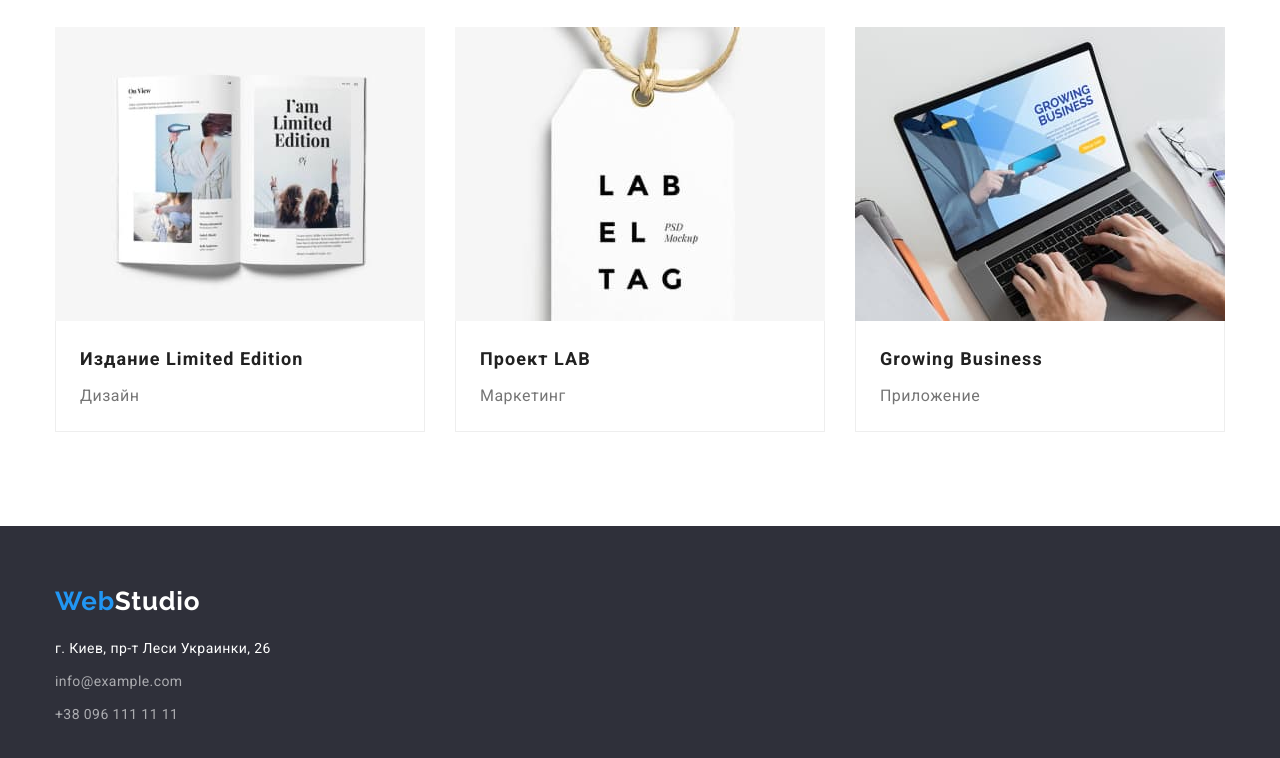
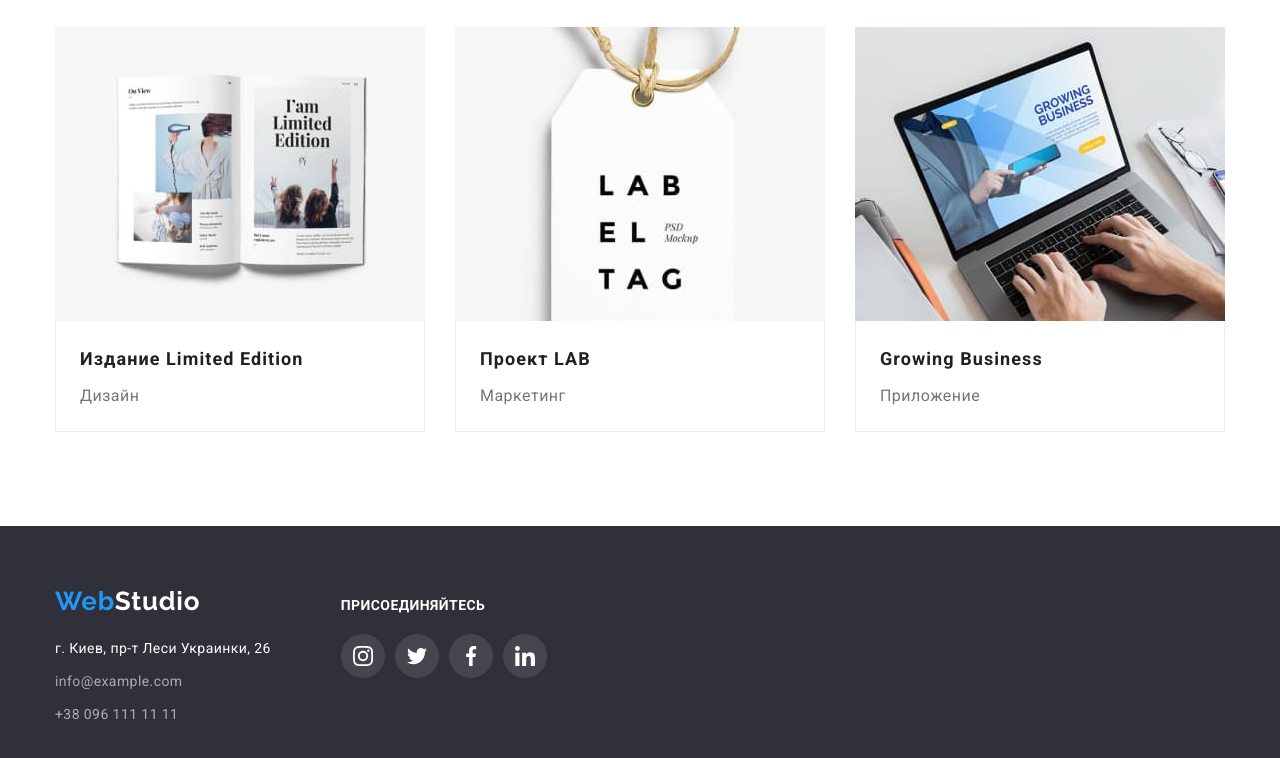
Before and after one commit to sanlander/goit-markup-hw-04, a plain HTML site: page portfolio.html in a window 1280 px wide. Shown: the part 1100-1858 px from the top of the page. Drawn offline with nearby package versions, Linux system fonts and the light colour scheme.

Commit message:
правки

```diff
--- a/css/styles.css
+++ b/css/styles.css
@@ -102,7 +102,6 @@ color: var(--second-text-color);
 .contacts-item {
     margin: auto 10px auto 0;
     }
-
 
 .nav-item a {
 align-items: center;
@@ -262,7 +261,7 @@ margin-right: 30px;
     align-items: center;
     fill: #afb1b8;
 }
-.soc-link a:hover{
+.soc-link a:hover, .soc-link a:focus{
     background-color: var(--accent-background-color);
     fill: #FFFFFF;
 }
@@ -289,7 +288,7 @@ margin-right: 30px;
     align-items: center;
     fill: #afb1b8;
 }
-.clients-item a:hover{
+.clients-item a:hover, .clients-item a:focus{
 fill: var(--accent-text-color);
 border-color: var(--accent-text-color);
 }
@@ -317,12 +316,11 @@ border-color: var(--accent-text-color);
     max-width: 100%;
     height: auto;
 }
-.examples .item:hover {
-
-box-sizing: border-box;
-box-shadow: 0px 1px 1px rgba(0, 0, 0, 0.12),
-0px 4px 4px rgba(0, 0, 0, 0.06),
-1px 4px 6px rgba(0, 0, 0, 0.16);
+.examples .item:hover{
+    box-sizing: border-box;
+    box-shadow: 0px 1px 1px rgba(0, 0, 0, 0.12),
+    0px 4px 4px rgba(0, 0, 0, 0.06),
+    1px 4px 6px rgba(0, 0, 0, 0.16);
 }
 
 .examples-title {
@@ -465,6 +463,6 @@ margin-right: 8px;
     fill: white;
     background-color: rgba(255, 255, 255, 0.1);
 }
-.footer-soc .soc a:hover {
+.footer-soc .soc a:hover, .footer-soc .soc a:focus {
     background-color:var(--accent-text-color);
 }
--- a/portfolio.html
+++ b/portfolio.html
@@ -25,9 +25,9 @@
         >
         <nav>
           <ul class="menu-nav list">
-            <li class="nav-item"><a href="" class="link current">Студия</a></li>
+            <li class="nav-item"><a href="./index.html" class="link ">Студия</a></li>
             <li class="nav-item">
-              <a href="./portfolio.html" class="link">Портфолио</a>
+              <a href="" class="link current">Портфолио</a>
             </li>
             <li class="nav-item"><a href="" class="link">Контакты</a></li>
           </ul>
@@ -36,7 +36,7 @@
           <li class="nav-item">
             <a href="mailto:info@devstudio.com" class="link">
               <svg class="contacts-item" width="16" height="12">
-                <use href="./images/symbol-defs.svg#icon-envelope"></use>
+                <use href="./images/symbol-hover.svg#icon-envelope"></use>
               </svg>
               info@devstudio.com</a
             >
@@ -44,7 +44,7 @@
           <li class="nav-item">
             <a href="tel:+380961111111" class="link">
               <svg class="contacts-item" width="10" height="16">
-                <use href="./images/symbol-defs.svg#icon-smartphone"></use>
+                <use href="./images/symbol-hover.svg#icon-smartphone"></use>
               </svg>
 
               +38 096 111 11 11</a
@@ -222,6 +222,7 @@
 
     <footer class="footer">
       <div class="container">
+        <div class="footer-logo-adress">
         <a class="logo-footer" href="#"
           ><span class="logo-web">Web</span>Studio</a
         >
@@ -248,6 +249,49 @@
             </li>
           </ul>
         </address>
+</div>
+        <!-- Подписка на соц сети -->
+        <div class="footer-soc">
+          <h3 class="footer-soc-title">присоединяйтесь</h3>
+          <ul class="soc list">
+                  <li class="soc-link">
+                    <a href="">
+                      <svg width="20" height="20">
+                        <use
+                          href="./images/symbol-defs.svg#icon-instagram-2"
+                        ></use>
+                      </svg>
+                    </a>
+                  </li>
+                  <li class="soc-link">
+                    <a href="">
+                      <svg width="20" height="20">
+                        <use
+                          href="./images/symbol-defs.svg#icon-twitter-1"
+                        ></use>
+                      </svg>
+                    </a>
+                  </li>
+                  <li class="soc-link">
+                    <a href="">
+                      <svg width="20" height="20">
+                        <use
+                          href="./images/symbol-defs.svg#icon-facebook-1"
+                        ></use>
+                      </svg>
+                    </a>
+                  </li>
+                  <li class="soc-link">
+                    <a href="">
+                      <svg width="20" height="20">
+                        <use
+                          href="./images/symbol-defs.svg#icon-linkedin-1"
+                        ></use>
+                      </svg>
+                    </a>
+                  </li>
+                </ul>
+        </div>
       </div>
     </footer>
   </body>
```
Also changed, not shown: index.html (+5 -5 lines), images/symbol-hover.svg (added).
